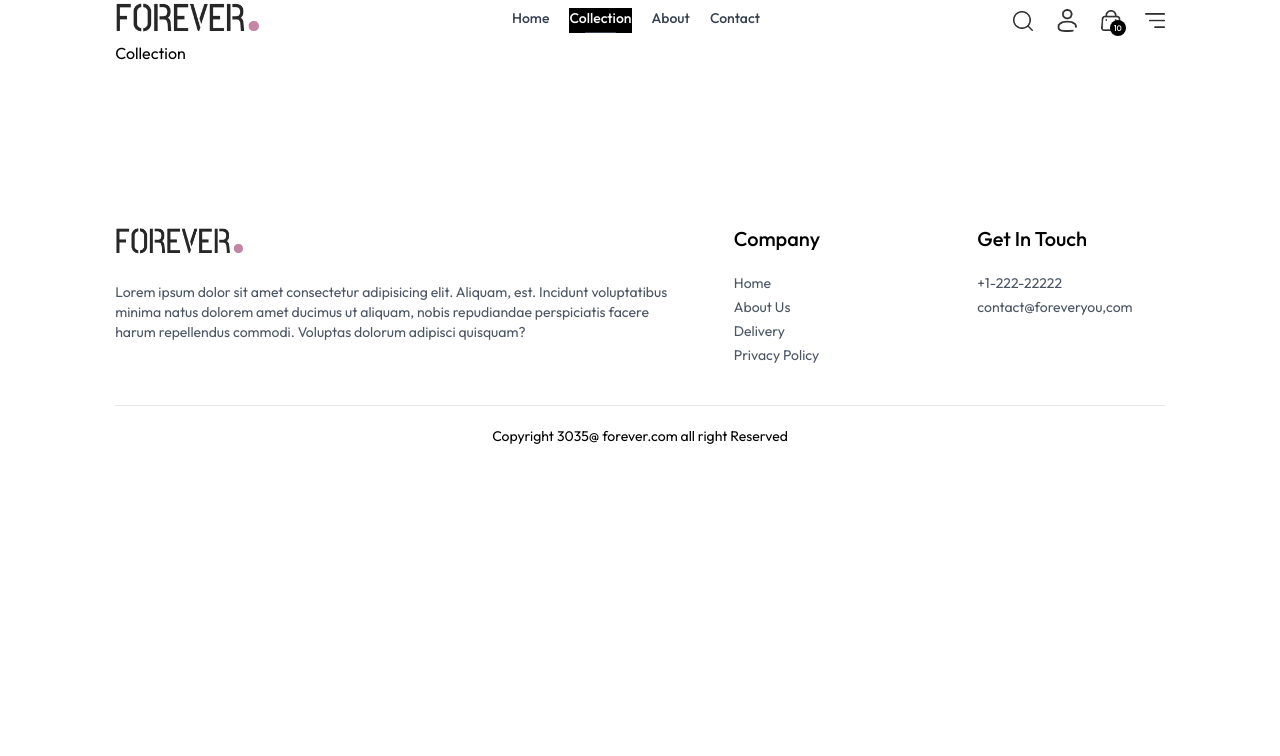
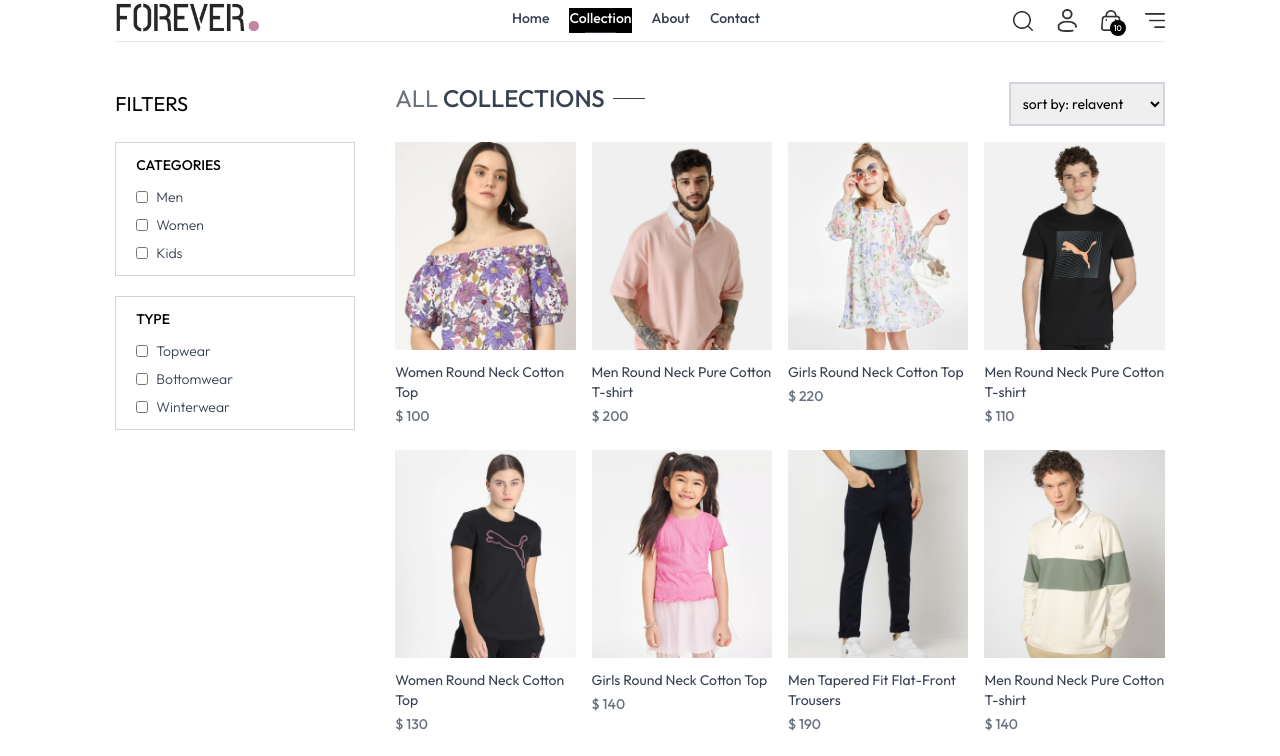
Before and after one commit to arirarif/TubeEcommerceMERN, a React (Vite) app: page /collection in a window 1280 px wide. Shown: the top 756 px of the page. Built offline with nearby package versions, Linux system fonts and the light colour scheme.

Commit message:
filters funcitonality implimented

```diff
--- a/src/pages/Collection.jsx
+++ b/src/pages/Collection.jsx
@@ -1,9 +1,140 @@
-import React from 'react'
+import React, { useContext, useEffect, useState } from 'react'
+import { ShopContext } from '../context/ShopContext'
+import { assets } from '../assets/assets'
+import Title from '../components/Title'
+import ProductItem from '../components/ProductItem'
 
 const Collection = () => {
-  return (
-    <div>Collection</div>
-  )
-}
+  const { products } = useContext(ShopContext)
+  const [showFilters, setShowFilters] = useState(false)
+  const [filteredProducts, setFilteredProducts] = useState([])
+  const [category, setCategory] = useState([])
+  const [subCategory, setSubCategory] = useState([])
+  const [sortType, setSortType] = useState('relavent')
 
-export default Collection
+  const toggleCategory = (e) => {
+    if (category.includes(e.target.value)) {
+      setCategory(prev => prev.filter(item => item !== e.target.value))
+    }
+    else {
+      setCategory(prev => [...prev, e.target.value])
+    }
+  }
+
+  const toggleSubCategory = (e) => {
+    if (subCategory.includes(e.target.value)) {
+      setSubCategory(prev => prev.filter(item => item !== e.target.value))
+    }
+    else {
+      setSubCategory(prev => [...prev, e.target.value])
+    }
+  }
+
+  const applyFilters = () => {
+    let productsCopy = products.slice();
+
+    if (category.length > 0) {
+      productsCopy = productsCopy.filter(item => category.includes(item.category))
+    }
+    if (subCategory.length > 0) {
+      productsCopy = productsCopy.filter(item => subCategory.includes(item.subCategory))
+    }
+
+
+    setFilteredProducts(productsCopy)
+  }
+
+
+  const sortProduct = (e) => {
+    let fpCopy = filteredProducts.slice();
+
+    switch (sortType) {
+      case 'low-high':
+        setFilteredProducts(fpCopy.sort((a, b) => (a.price - b.price)))
+
+        break
+      case 'high-low':
+        setFilteredProducts(fpCopy.sort((a, b) => (b.price - a.price)))
+        break
+      default:
+        applyFilters()
+        break
+    }
+  }
+
+    useEffect(() => {
+      applyFilters()
+    }, [category, subCategory])
+
+
+    useEffect(() =>{
+      sortProduct()
+    }, [sortType])
+    return (
+      <div className='flex flex-col sm:flex-row gap-1 sm:gap-10 pt-10 border-t'>
+        {/* Filter options */}
+        <div className='min-w-60'>
+          <p onClick={() => setShowFilters(!showFilters)} className='my-2 text-xl flex items-center cursor-pointer gap-2'>FILTERS
+            <img src={assets.dropdown_icon} className={`h-3 sm:hidden ${showFilters ? 'rotate-90' : ""}`} alt="" />
+          </p>
+          {/* Category filter */}
+          <div className={`border border-gray-300 pl-5 py-3 mt-6 ${showFilters ? '' : 'hidden'} sm:block`}>
+            <p className='mb-3 text-sm font-medium'>CATEGORIES</p>
+            <div className='flex flex-col gap-2 text-sm font-light text-gray-700'>
+              <p className='flex gap-2'>
+                <input type="checkbox" className='w-3' value={'Men'} onChange={toggleCategory} /> Men
+              </p>
+              <p className='flex gap-2'>
+                <input type="checkbox" className='w-3' value={'Women'} onChange={toggleCategory} /> Women
+              </p>
+              <p className='flex gap-2'>
+                <input type="checkbox" className='w-3' value={'Kids'} onChange={toggleCategory} /> Kids
+              </p>
+            </div>
+          </div>
+
+          {/* SubCategory Filter */}
+          <div className={`border border-gray-300 pl-5 py-3 my-5 ${showFilters ? '' : 'hidden'} sm:block`}>
+            <p className='mb-3 text-sm font-medium'>TYPE</p>
+            <div className='flex flex-col gap-2 text-sm font-light text-gray-700'>
+              <p className='flex gap-2'>
+                <input type="checkbox" className='w-3' value={'Topwear'} onChange={toggleSubCategory} /> Topwear
+              </p>
+              <p className='flex gap-2'>
+                <input type="checkbox" className='w-3' value={'Bottomwear'} onChange={toggleSubCategory} /> Bottomwear
+              </p>
+              <p className='flex gap-2'>
+                <input type="checkbox" className='w-3' value={'Winterwear'} onChange={toggleSubCategory} /> Winterwear
+              </p>
+            </div>
+          </div>
+        </div>
+
+
+        {/* right side */}
+        <div className='flex-1'>
+          <div className='flex justify-between text-base sm:text-2xl mb-4'>
+            <Title text1={'ALL '} text2={'COLLECTIONS'} />
+
+            {/* Product Sort */}
+            <select onChange={(e) => setSortType(e.target.value)} className='border-2 border-gray-300 text-sm px-2'>
+              <option value="relavent">sort by: relavent</option>
+              <option value="low-high">sort by: low to high</option>
+              <option value="high-low">sort by: high to low</option>
+            </select>
+          </div>
+
+          {/* Map Products */}
+          <div className='grid grid-cols-2 md:grid-cols-3 lg:grid-cols-4 gap-4 gap-y-6'>
+            {
+              filteredProducts.map((item, index) => (
+                <ProductItem key={index} name={item.name} id={item._id} price={item.price} image={item.image} />
+              ))
+            }
+          </div>
+        </div>
+      </div>
+    )
+  }
+
+  export default Collection
```
